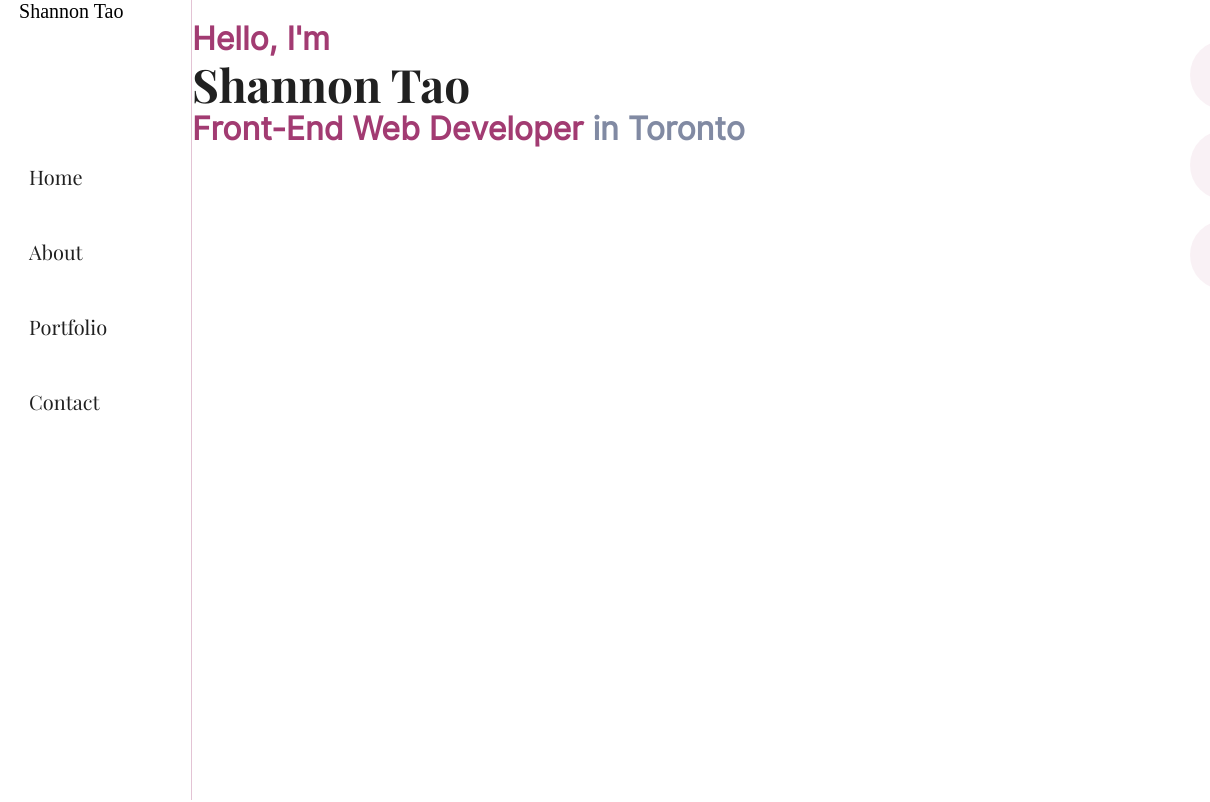
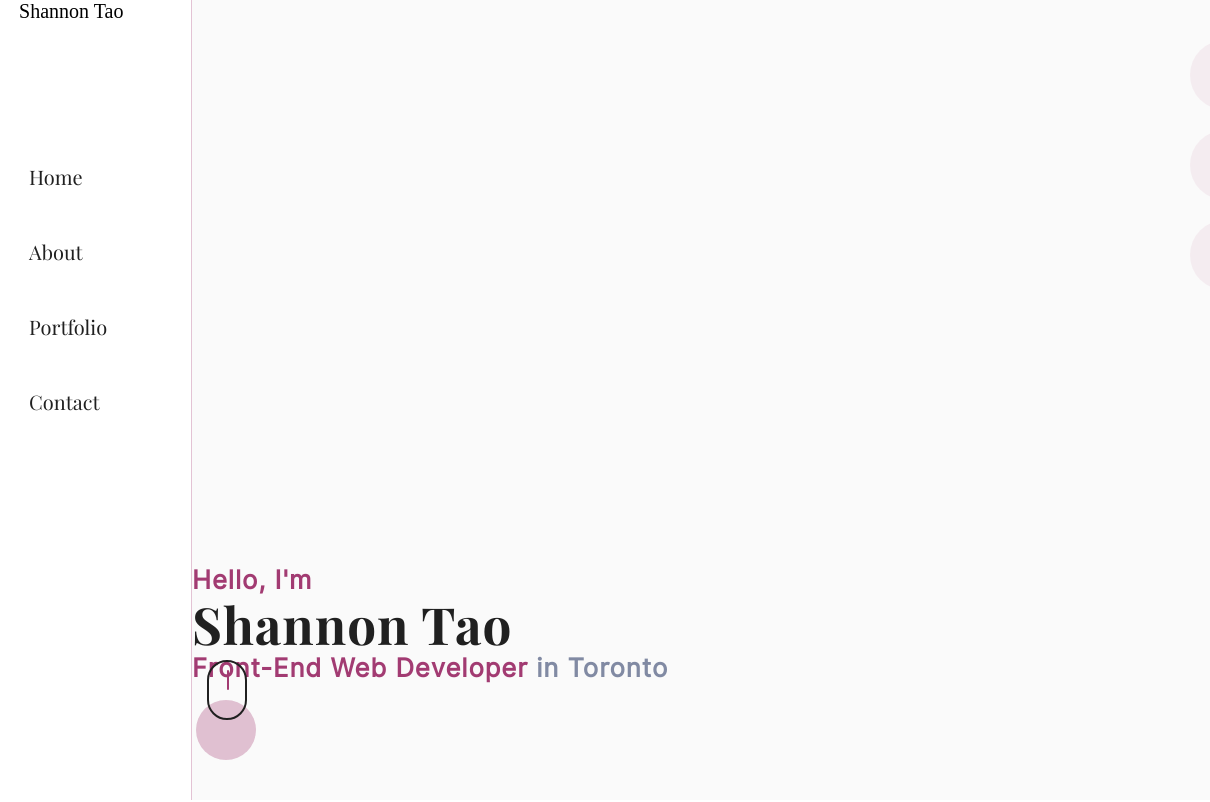
Before and after one commit to shanningtatum/portfolio, a plain HTML site: page index.html in a window 1280 px wide. Shown: the top 802 px of the page, 0-1210 px from the left. Drawn offline with Linux system fonts and the light colour scheme.

Commit message:
added mouse image on header

```diff
--- a/index.html
+++ b/index.html
@@ -47,6 +47,15 @@
               Developer <span class="greyText">in Toronto</span>
             </h1>
           </div>
+          <div class="scrollIcon">
+            <div class="mouseImage">
+              <!-- create Mouse -->
+            </div>
+            <div class="circleBackground">
+              <!-- create Circle-->
+            </div>
+          </div>
+
           <!-- SOCIAL LINKS STARTS -->
           <div class="socialLinks">
             <ul>
--- /dev/null
+++ b/styles/sass/partials/_animation.scss
@@ -0,0 +1,7 @@
+@keyframes scrollDown{
+    from{
+        transform:translateY(0)
+    } to {
+        transform:translateY(30px);
+    }
+}
--- a/styles/sass/partials/_header.scss
+++ b/styles/sass/partials/_header.scss
@@ -10,12 +10,61 @@ header{
     }
 
     .headerRight{
-        // background-color:$offWhite;
+        background-color:$offWhite;
         position: absolute;
+        display:flex;
+        justify-content:flex-end;
+        flex-direction:column;
+        // align-items:left;
         right:0;
         height:100vh;
         width:85%;
+    }
 
+    .introDiv{
+        // margin:auto 200px;
+    }
+
+    // mouse scrolling image
+    .scrollIcon{
+        position: relative;
+        width:100px;
+        height:100px;
+        display:flex;
+        // margin: auto 200px;
+        flex-direction:column;
+
+        .mouseImage{
+            position: absolute;
+            width:40px;
+            height:60px;
+            left:15px;
+            top:-40px;
+            border:2px $black solid;
+            border-radius:40px;
+            animation:scrollDown 1s infinite;
+            z-index:10;
+            &::after{
+                content:'';
+                position: absolute;
+                height:20px;
+                width:2px;
+                background-color:$purple;
+                left:17.5px;
+                border-radius:10px;
+                top:8px;
+            }
+        }
+
+        .circleBackground{
+            position: absolute;
+            height:60px;
+            width:60px;
+            left:4px;
+            border-radius:50%;
+            background-color:rgba($color:$purple, $alpha:0.3);
+            animation:none;
+        }
     }
 }
 
@@ -48,20 +97,37 @@ nav{
             text-decoration:none;
             font-family:$serifFont;
             transition:0.3s all;
+            position: relative;
+
+            &::before{
+                // display:block;
+                position: absolute;
+                content:'';
+                left:-50px;
+                bottom:0;
+                width:0px;
+                height:1px;
+                background-color:$purple;
+                transition:width 0.3s;
+            }
 
             &:hover, &:focus{
                 color:$purple;
                 margin-left:30px;
 
-                &:before{
-                    width:20px;
+                &::before{
+                    width:40px;
                 }
             }
+
+
         }
     }
 
 
 }
+
+
 .skipLink{
     display:none;
 }
--- a/styles/sass/partials/_typography.scss
+++ b/styles/sass/partials/_typography.scss
@@ -32,14 +32,17 @@
 h1{
     font-family:$sansSerifFont;
     color:$purple;
-    font-size:1.6rem;
+    letter-spacing:1px;
+    // font-size:32px;
+    font-size:clamp(1rem, 2vw, 1.6rem);
 }
 
 .boldName{
     display:block;
     font-family:$serifFont;
     color:$black;
-    font-size:2.3rem;
+    // font-size:80px;
+    font-size:clamp(1.5rem, 4vw, 4rem);
 }
 
 .greyText{
--- a/styles/sass/styles.scss
+++ b/styles/sass/styles.scss
@@ -1,5 +1,6 @@
 @import './partials/setup';
 @import './partials/baseStyle';
 @import './partials/variables';
+@import './partials/animation';
 @import './partials/typography';
 @import './partials/header';
```
Also changed, not shown: styles/styles.css.
